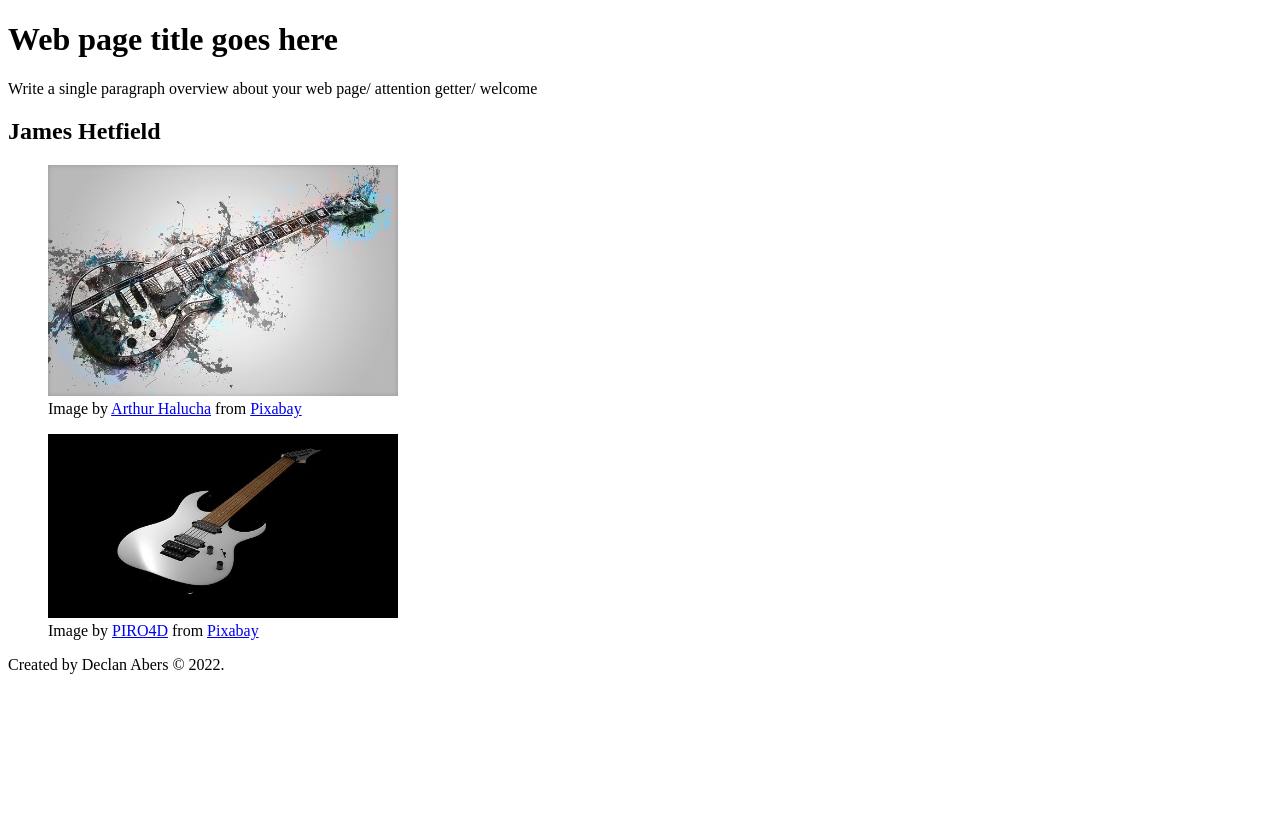
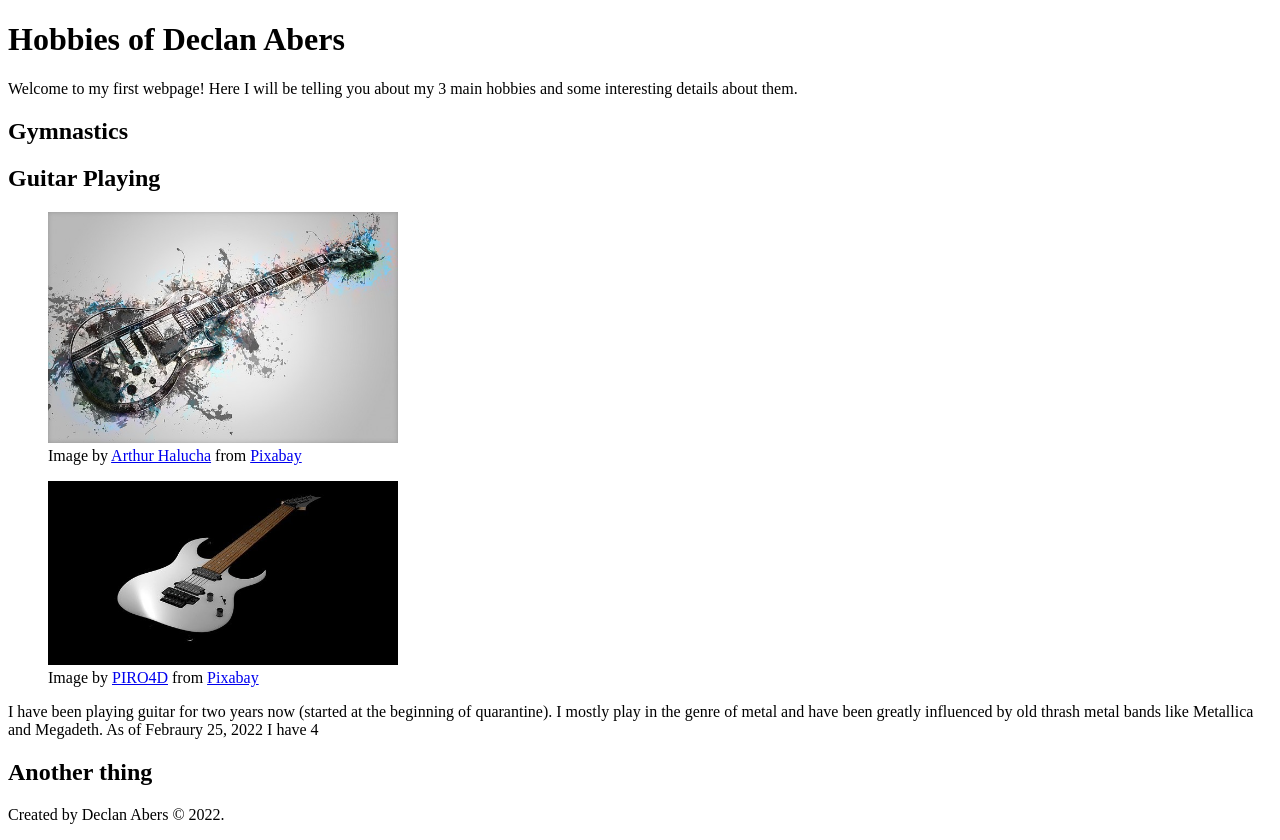
Before and after one commit to aberd415/Single-Page-Project, a plain HTML site: page index.html in a window 1280 px wide. Before the commit the page ends 800 px from the top, so only its background shows below. Drawn offline with Linux system fonts and the light colour scheme.

Commit message:
removing folder

```diff
--- a/index.html
+++ b/index.html
@@ -10,13 +10,16 @@
     <header>
 
 
-        <h1>Web page title goes here</h1>
-        <p>Write a single paragraph overview about your web page/ attention getter/ welcome</p>
+        <h1>Hobbies of Declan Abers</h1>
+        <p>Welcome to my first webpage! Here I will be telling you about my 3 main hobbies and some interesting details about them.</p>
 
 
     </header>
     <main>
-        <h2>James Hetfield</h2>
+
+        <h2>Gymnastics</h2>
+
+        <h2>Guitar Playing</h2>
         <figure>
             <img src="images/guitar.jpg" alt="image of James Hetfield's guitar" width="350">
             <figcaption>Image by <a href="https://pixabay.com/users/dekoart-gallery-1535451/?utm_source=link-attribution&amp;utm_medium=referral&amp;utm_campaign=image&amp;utm_content=1940733">Arthur Halucha</a> from <a href="https://pixabay.com/?utm_source=link-attribution&amp;utm_medium=referral&amp;utm_campaign=image&amp;utm_content=1940733">Pixabay</a></figcaption>
@@ -27,6 +30,10 @@
             <figcaption>Image by <a href="https://pixabay.com/users/piro4d-2707530/?utm_source=link-attribution&amp;utm_medium=referral&amp;utm_campaign=image&amp;utm_content=2216068">PIRO4D</a> from <a href="https://pixabay.com/?utm_source=link-attribution&amp;utm_medium=referral&amp;utm_campaign=image&amp;utm_content=2216068">Pixabay</a></figcaption>
         </figure>
 
+        <p>I have been playing guitar for two years now (started at the beginning of quarantine). I mostly play in the genre of metal and have been greatly influenced by old thrash metal bands like Metallica and Megadeth. As of Febraury 25, 2022 I have 4</p>
+
+        <h2>Another thing</h2>
+
     </main>
     <footer>
         <p>Created by Declan Abers &copy; 2022.</p>
```
